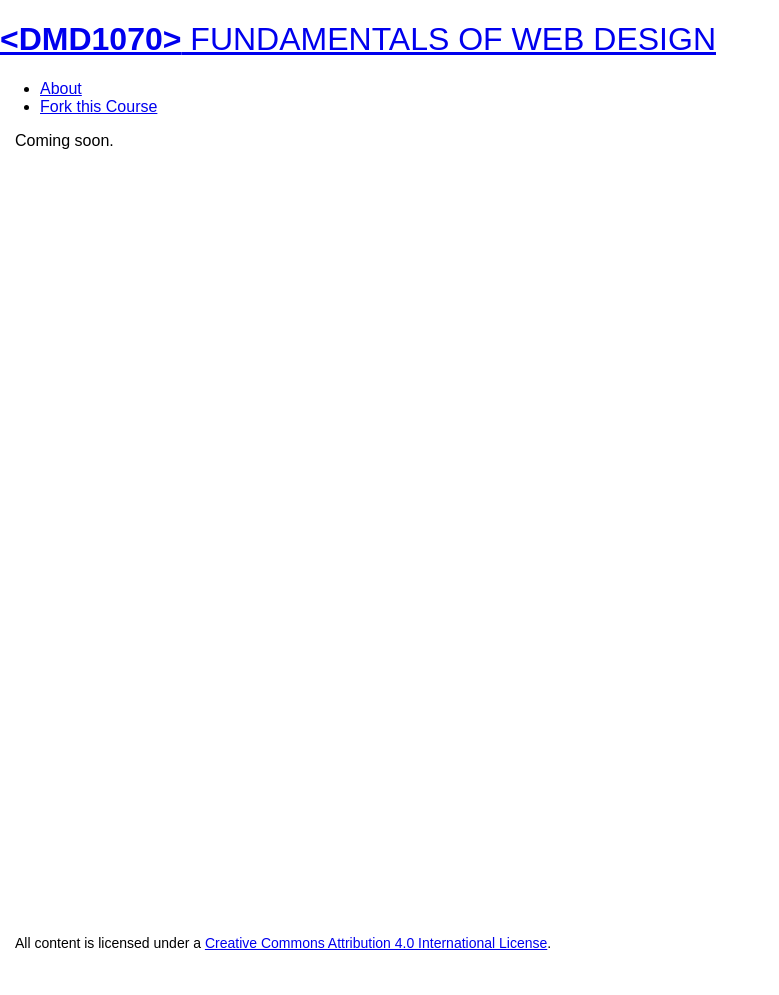
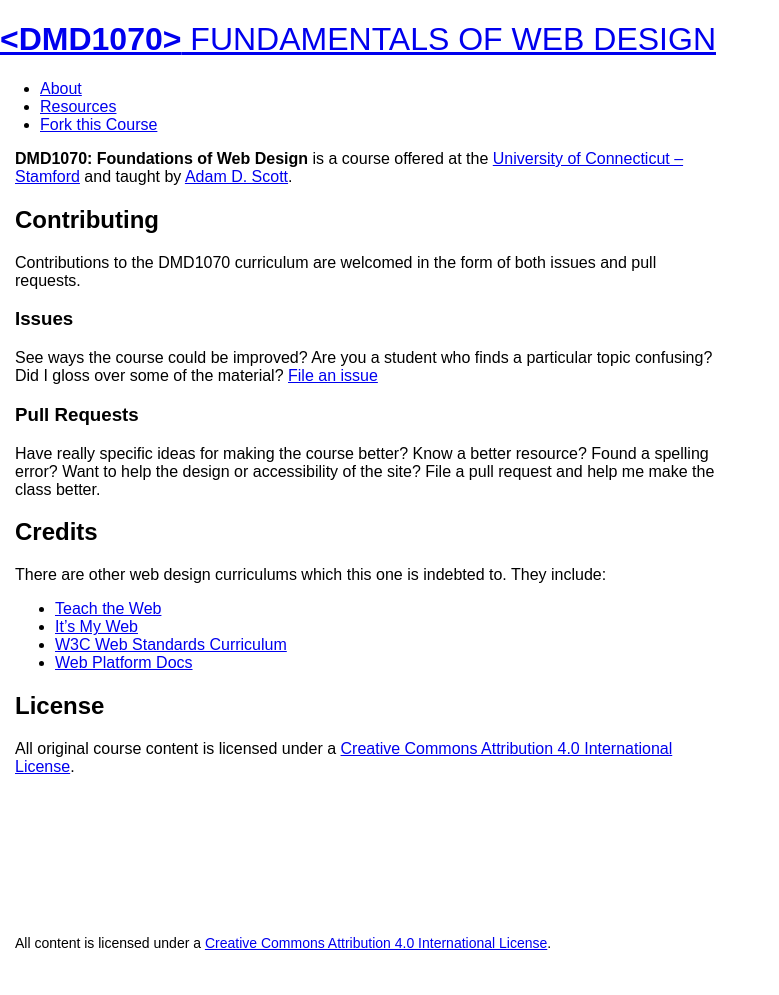
Before and after one commit to DMD1070/DMD1070.github.io, a Jekyll site: the page built from about.md, in a window 1280 px wide. Shown: the whole page, without its empty margins (0-779 px from the left). Built offline with Jekyll 4.4.1, drawn with Linux system fonts in a browser that asks for light colours; Markdown is read by kramdown in place of the engine named in the settings.

Commit message:
include about and resources pages

```diff
--- a/_includes/header.html
+++ b/_includes/header.html
@@ -3,6 +3,7 @@
     <nav clas="site-nav">
       <ul class="nav navbar-nav navbar-right">
         <li><a href="about">About</a></li>
+        <li><a href="resources">Resources</a></li>
         <li><a href="https://github.com/DMD1070/DMD1070.github.io">Fork this Course</a></li>
       </ul>
     </nav>
--- a/about.md
+++ b/about.md
@@ -3,4 +3,29 @@
 title: About
 ---
 
-Coming soon.
+**DMD1070: Foundations of Web Design** is a course offered at the [University of Connecticut – Stamford](http://stamford.uconn.edu/) and taught by [Adam D. Scott](http://adamdscott.com/).
+
+## Contributing
+
+Contributions to the DMD1070 curriculum are welcomed in the form of both issues and pull requests.
+
+### Issues
+
+See ways the course could be improved? Are you a student who finds a particular topic confusing? Did I gloss over some of the material? [File an issue](https://github.com/DMD1070/DMD1070.github.io/issues)
+
+### Pull Requests
+
+Have really specific ideas for making the course better? Know a better resource? Found a spelling error? Want to help the design or accessibility of the site? File a pull request and help me make the class better.
+
+## Credits
+
+There are other web design curriculums which this one is indebted to. They include:
+
+- [Teach the Web](http://teachtheweb.com/)
+- [It's My Web](http://people.mozilla.org/~cmills/st-chads/)
+- [W3C Web Standards Curriculum](http://www.w3.org/wiki/Web_Standards_Curriculum)
+- [Web Platform Docs](http://docs.webplatform.org/wiki/beginners)
+
+## License
+
+All original course content is licensed under a [Creative Commons Attribution 4.0 International License](http://creativecommons.org/licenses/by/4.0/).
```
Also changed, not shown: resources.md (added, +6 -0 lines).
